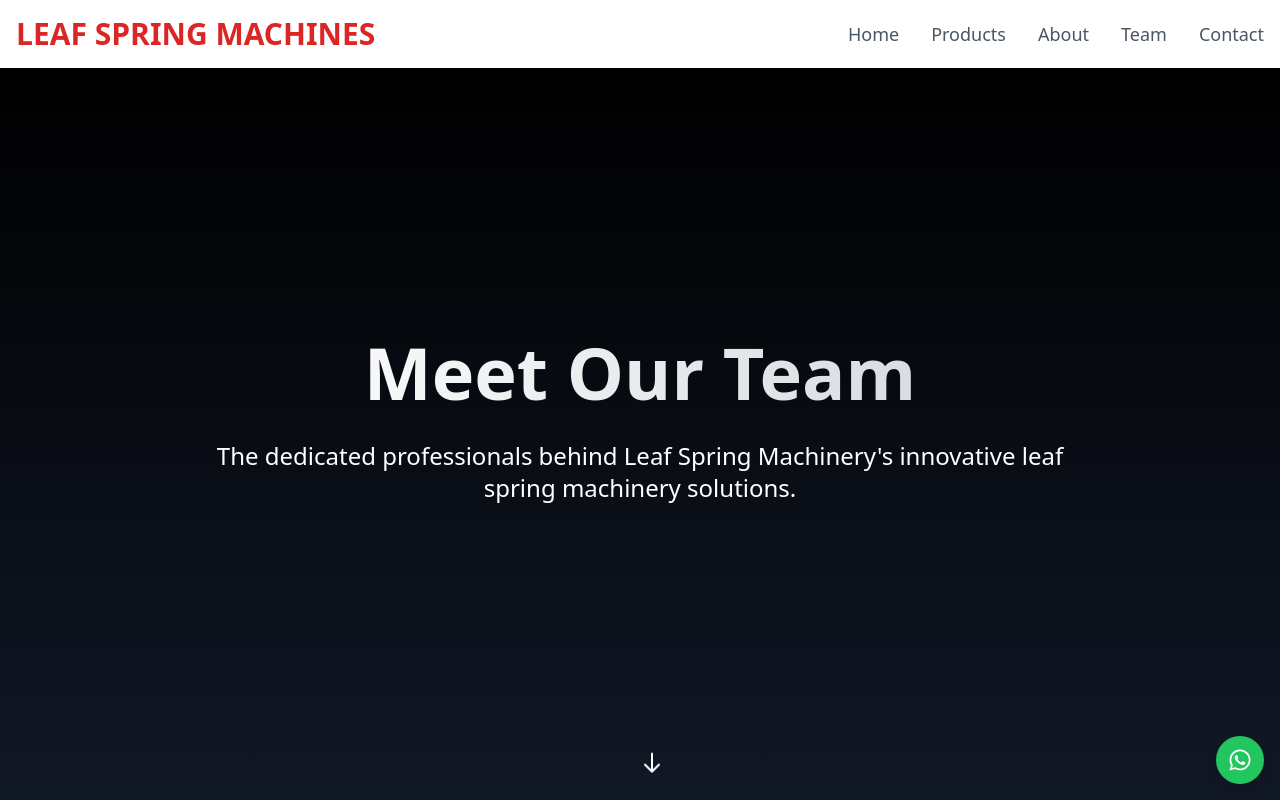
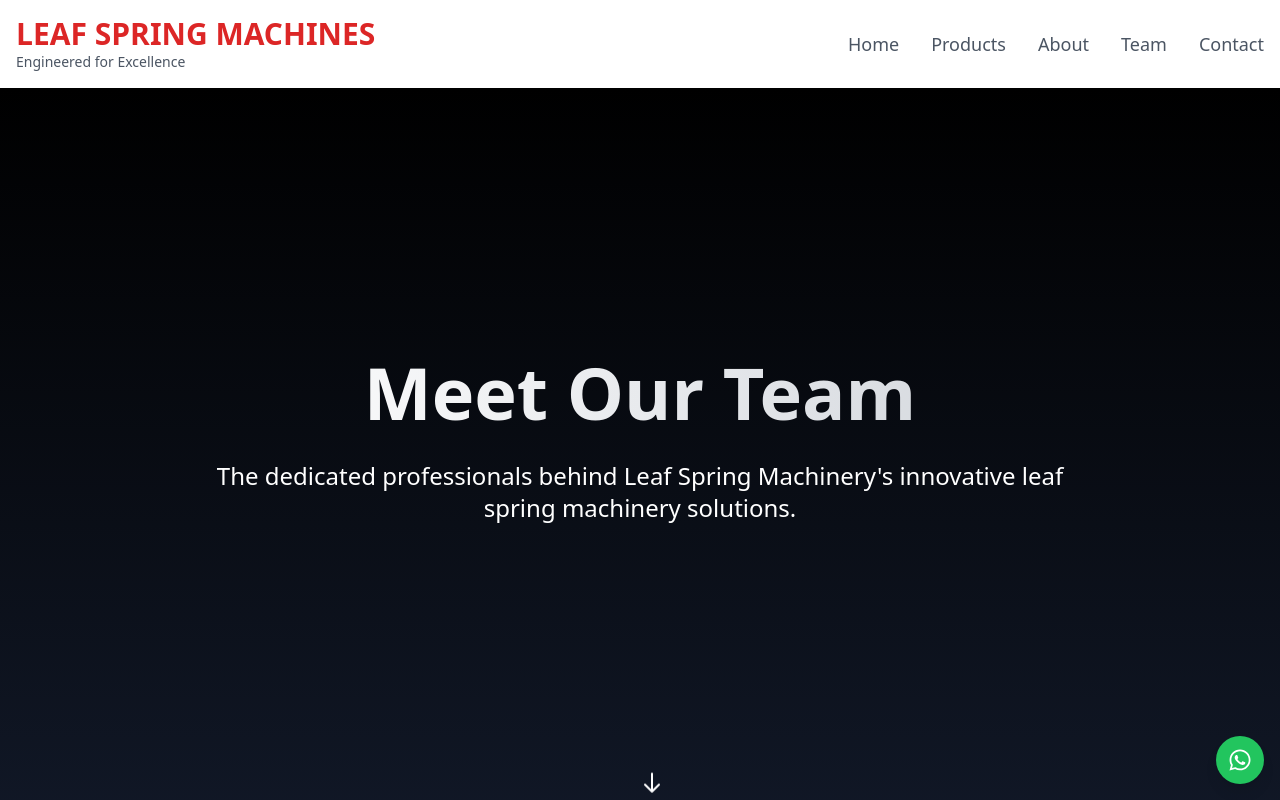
Before and after one commit to kavish22/leaf-spring-website, a Next.js app: page /team in a window 1280 px wide. Shown: the top 800 px of the page. Built offline with nearby package versions, Linux system fonts and the light colour scheme.

Commit message:
Add files via upload

```diff
--- a/components/shared/footer.tsx
+++ b/components/shared/footer.tsx
@@ -17,8 +17,8 @@ export default function Footer() {
 
   const contactItems: ContactItem[] = [
     [Phone, '+91 81200 07474 '],
-    [Mail, 'info@leafsprings.com'],
-    [MapPin, 'Sawer Road, Indore, MP, India'],
+    [Mail, 'gunalan@r-tech.in'],
+    [MapPin, 'Sanwer Road, Indore, MP, India'],
     [Clock, '10:00am-7:00pm IST']
   ];
 
--- a/components/shared/header.tsx
+++ b/components/shared/header.tsx
@@ -19,7 +19,10 @@ export default function Header() {
     <header className="bg-white shadow-sm sticky top-0 z-50 transition-all duration-300">
       <nav className="container mx-auto px-4 py-4 flex justify-between items-center">
         <Link href="/" className="text-2xl md:text-3xl font-bold text-red-600 transition-colors hover:text-red-700">
-          LEAF SPRING MACHINES
+          <div>
+            LEAF SPRING MACHINES
+            <div className="text-sm text-gray-600 font-normal">Engineered for Excellence</div>
+          </div>
         </Link>
         <ul className="hidden md:flex space-x-8">
           {navItems.map((item) => (
--- a/components/shared/whatsapp-button.tsx
+++ b/components/shared/whatsapp-button.tsx
@@ -3,11 +3,17 @@
 import Link from 'next/link'
 import { FaWhatsapp } from 'react-icons/fa'
 
-export default function WhatsAppContact() {
+// Add this interface at the top of the file
+interface WhatsAppButtonProps {
+  className?: string;
+}
+
+// Update the component definition
+const WhatsAppButton = ({ className }: WhatsAppButtonProps) => {
   return (
     <Link
       href="https://wa.me/918120007474"
-      className="fixed bottom-4 right-4 bg-green-500 text-white p-3 rounded-full shadow-lg hover:bg-green-600 transition-colors z-50"
+      className={`fixed bottom-4 right-4 bg-green-500 text-white p-3 rounded-full shadow-lg hover:bg-green-600 transition-colors z-50 ${className}`}
       target="_blank"
       rel="noopener noreferrer"
       aria-label="Contact us on WhatsApp"
@@ -16,3 +22,5 @@ export default function WhatsAppContact() {
     </Link>
   )
 }
+
+export default WhatsAppButton
```
